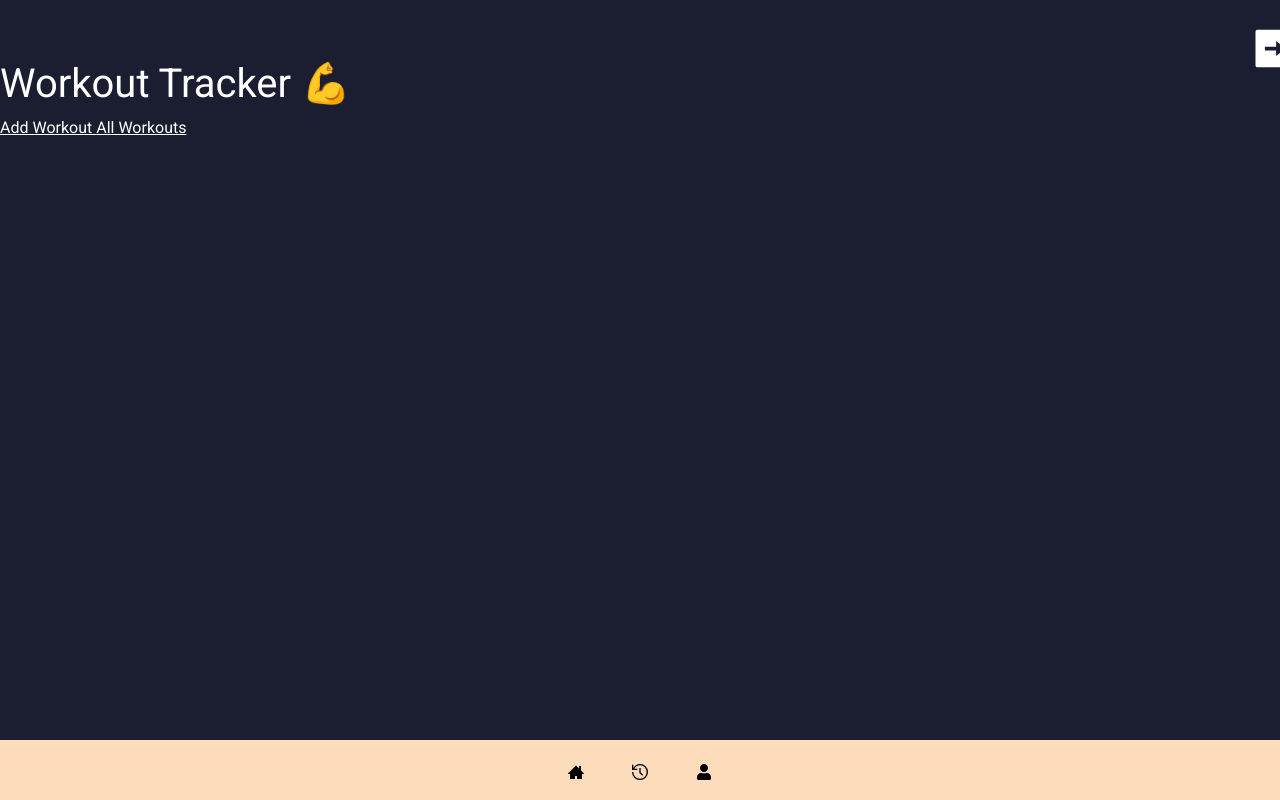
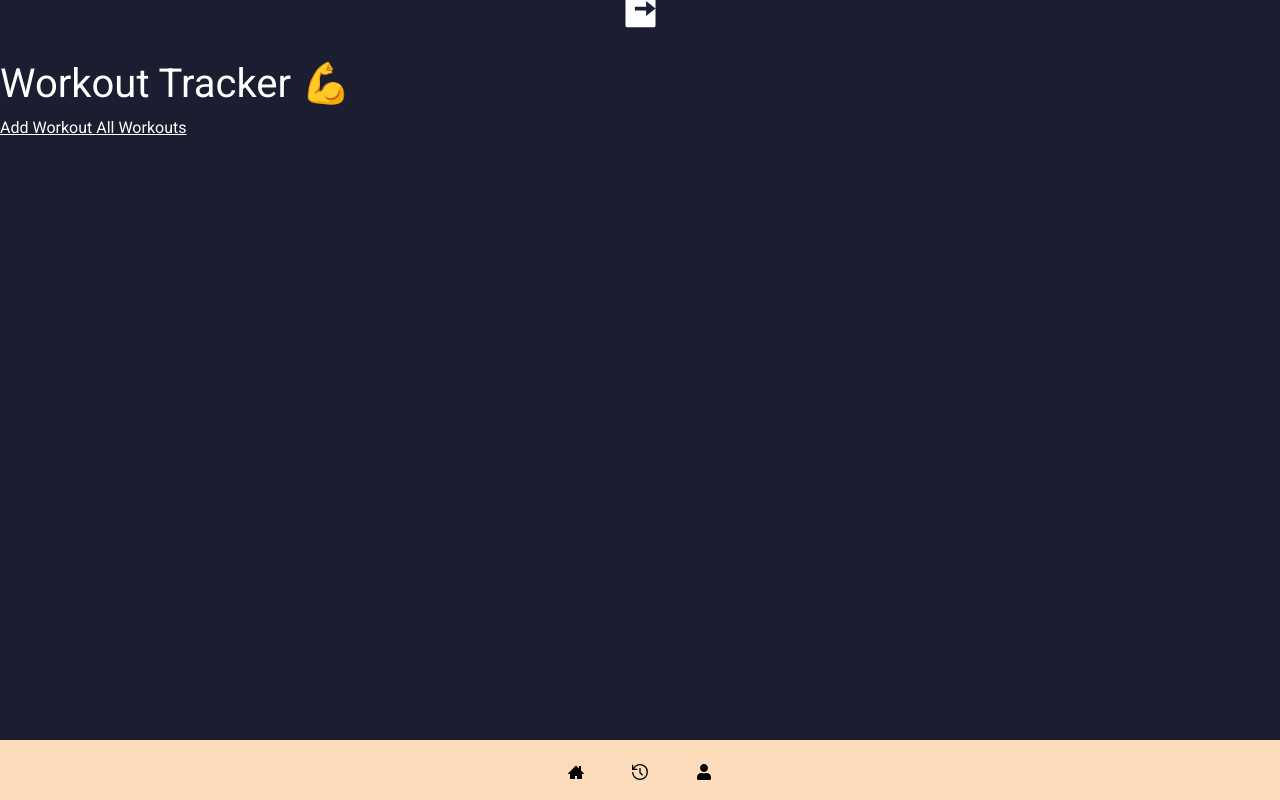
Before and after one commit to PashanIrani/Workout-Tracker, a React app: page /App in a window 1280 px wide. Shown: the top 800 px of the page. Built offline with nearby package versions, Linux system fonts and the light colour scheme.

Commit message:
better-formatting

```diff
--- a/src/client/AppWrapper.jsx
+++ b/src/client/AppWrapper.jsx
@@ -3,11 +3,8 @@ import LogoutNav from "./component/LogoutNav.jsx";
 import React from "react";
 
 const AppWrapper = (props) => {
-  return (
-  <div>
-  <div><TopNav />{props.children}</div>
-  <div><LogoutNav />{props.children}</div>
-  </div>);
+  return ( <div><TopNav /> <LogoutNav />{props.children}</div>);
+
 }
 
 export default AppWrapper;
--- a/src/client/component/LogoutNav.jsx
+++ b/src/client/component/LogoutNav.jsx
@@ -12,7 +12,7 @@ class LogoutNav extends React.Component{
         <div>
             <Navbar fixed = "top" variant="light" id="logoutNav">
             <Nav className = "logout">
-                        <Nav.Link className="navElement1" as={Link} to="Homepage/">  <RiLogoutBoxRFill size={45} >  </RiLogoutBoxRFill>  </Nav.Link>
+                        <a href="/logout">  <RiLogoutBoxRFill size={45} >  </RiLogoutBoxRFill>  </a>
                         </Nav>
                 </Navbar>
         </div>
```
